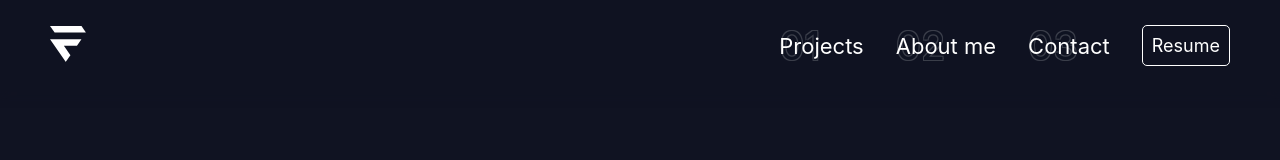
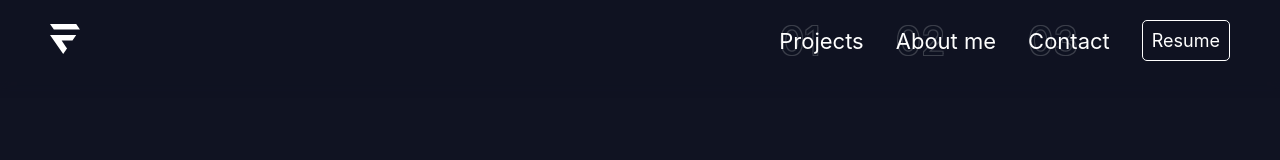
Before and after one commit to LeCarteloo/Portfolio, a React (Create React App) app in the folder client/: page / in a window 1280 px wide. Shown: the top 160 px of the page. Built offline with nearby package versions, Linux system fonts and the light colour scheme; a web font is replaced by a local one.

Commit message:
Installed 'email.js', Fixed logo link in both navbars, changed padding in navbar

```diff
--- a/client/package.json
+++ b/client/package.json
@@ -3,6 +3,7 @@
   "version": "0.1.0",
   "private": true,
   "dependencies": {
+    "@emailjs/browser": "^3.7.0",
     "@testing-library/jest-dom": "^5.16.5",
     "@testing-library/react": "^13.3.0",
     "@testing-library/user-event": "^13.5.0",
--- a/client/src/components/nav/NavBar.jsx
+++ b/client/src/components/nav/NavBar.jsx
@@ -73,8 +73,8 @@ const NavBar = () => {
       <header className={`navbar ${show ? "navbar--show" : ""}`}>
         <nav className="navbar__nav">
           <div className="navbar__logo">
-            <a href="/#">
-              <img src={Logo} width="36px" height="36px" />
+            <a href="/">
+              <img src={Logo} width="30px" height="30px" />
             </a>
           </div>
           <div className="navbar__items">
--- a/client/src/components/nav/NavBarMobile.jsx
+++ b/client/src/components/nav/NavBarMobile.jsx
@@ -7,7 +7,7 @@ const NavBarMobile = () => {
   return (
     <header className="navbar-m">
       <nav>
-        <Link className="navbar-m__link" to="/">
+        <a className="navbar-m__link" to="/">
           {/* <AiOutlineHome size="25px" /> */}
           <img
             src={Logo}
@@ -16,7 +16,7 @@ const NavBarMobile = () => {
             style={{ margin: "3.125px" }}
           />
           HOME
-        </Link>
+        </a>
         <Link className="navbar-m__link" to="/#projects">
           <MdOutlineArticle size="25px" />
           PROJECTS
--- a/client/src/components/projects/ProjectPage.jsx
+++ b/client/src/components/projects/ProjectPage.jsx
@@ -39,8 +39,8 @@ const ProjectPage = () => {
       setTeam(data);
     };
 
-    refDesc.current.innerHTML = project?.desc;
-    refContent.current.innerHTML = project?.content;
+    refDesc.current.innerHTML = project.desc ? project.desc : "";
+    refContent.current.innerHTML = project.content ? project.content : "";
     getContributors();
   }, [params.name]);
 
--- a/client/src/db/projects.json
+++ b/client/src/db/projects.json
@@ -145,7 +145,8 @@
     "photo": "/images/ff/mockup.png",
     "repoName": "FlowFreeWeb",
     "links": {
-      "repo": "https://github.com/LeCarteloo/FlowFreeWeb"
+      "repo": "https://github.com/LeCarteloo/FlowFreeWeb",
+      "live": "https://flow-free-multiplayer.herokuapp.com/"
     },
     "technologies": [
       {
--- a/client/src/styles/nav.scss
+++ b/client/src/styles/nav.scss
@@ -27,7 +27,7 @@
   &__nav {
     display: flex;
     color: global.$font-color;
-    padding: 25px 50px;
+    padding: 20px 50px;
     justify-content: space-between;
     align-items: center;
   }
```
Also changed, not shown: 1 other file (tests, documents, lock files or other folders).
